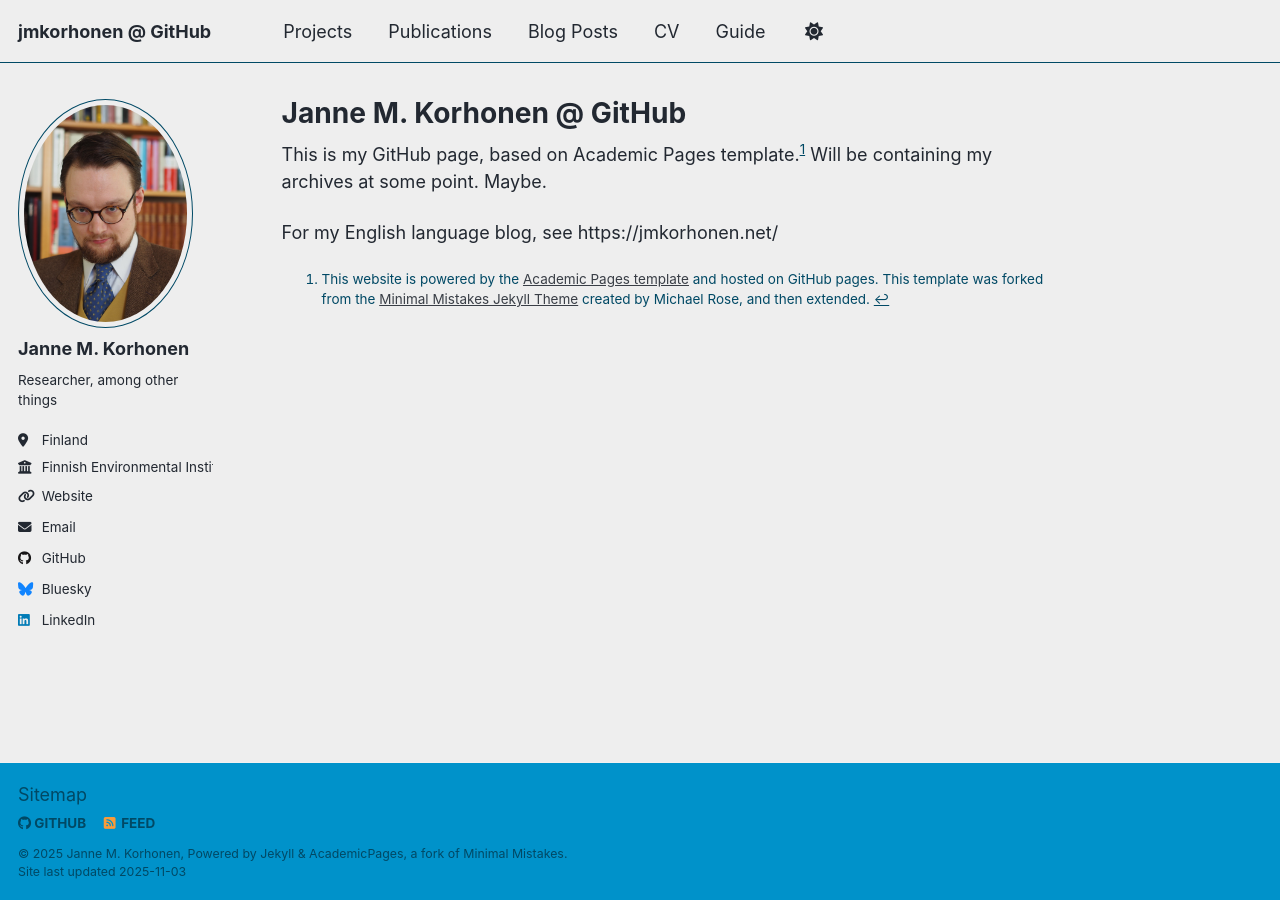
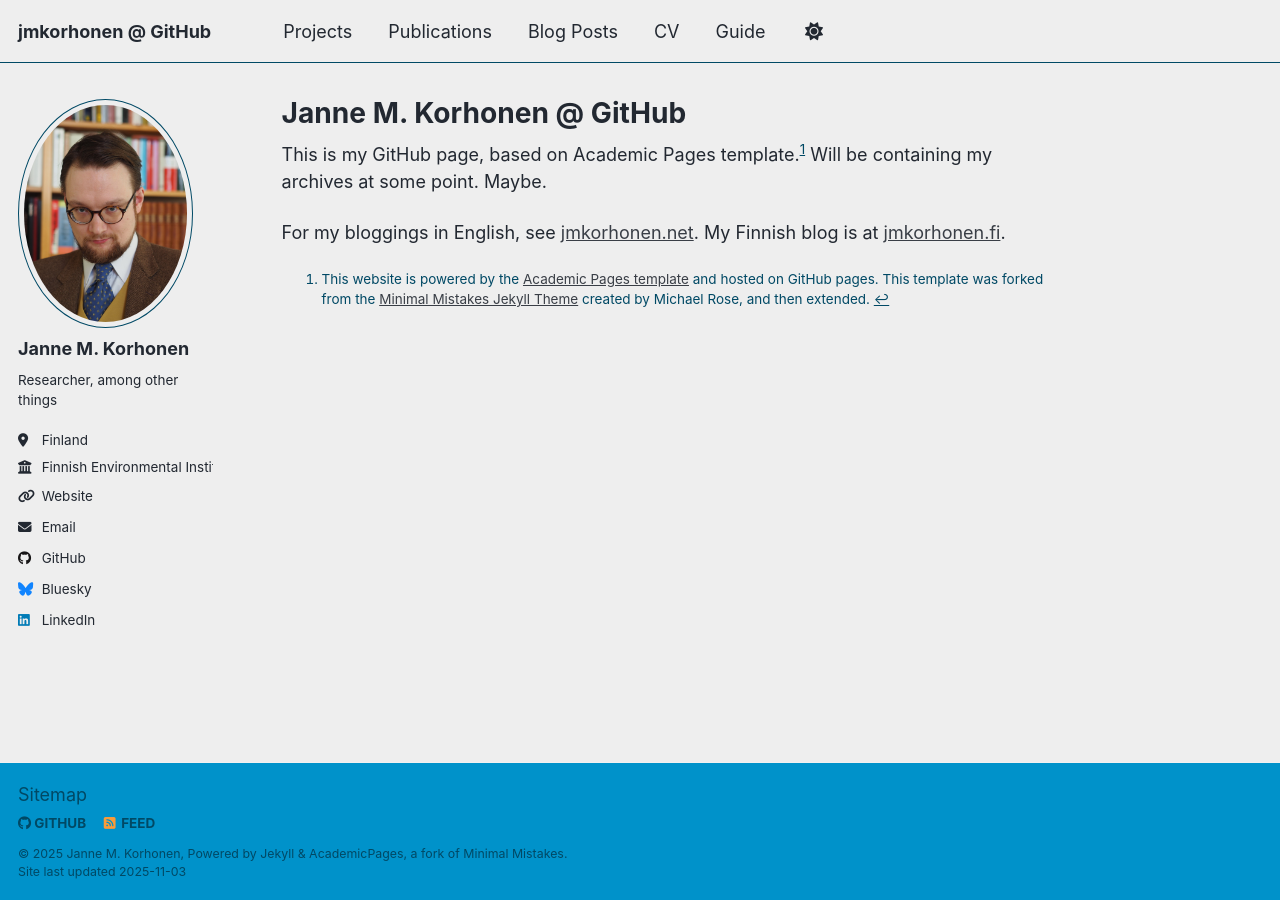
Before and after one commit to jmkorhonen/jmkorhonen.github.io, a Jekyll site: the page built from _pages/about.md, in a window 1280 px wide. Built offline with Jekyll 4.4.1, drawn with Linux system fonts in a browser that asks for light colours; a script that is not in the unit is left out.

Commit message:
Revise blog links in about.md
Updated blog links for clarity and added Finnish blog reference.

```diff
--- a/_pages/about.md
+++ b/_pages/about.md
@@ -9,7 +9,7 @@ redirect_from:
 
 This is my GitHub page, based on Academic Pages template.[^template] Will be containing my archives at some point. Maybe.
 
-For my English language blog, see https://jmkorhonen.net/
+For my bloggings in English, see [jmkorhonen.net](https://jmkorhonen.net/). My Finnish blog is at [jmkorhonen.fi](https://jmkorhonen.fi/).
 
 
 [^template]: This website is powered by the [Academic Pages template](https://github.com/academicpages/academicpages.github.io) and hosted on GitHub pages. This template was forked from the [Minimal Mistakes Jekyll Theme](https://mmistakes.github.io/minimal-mistakes/) created by Michael Rose, and then extended.
```
